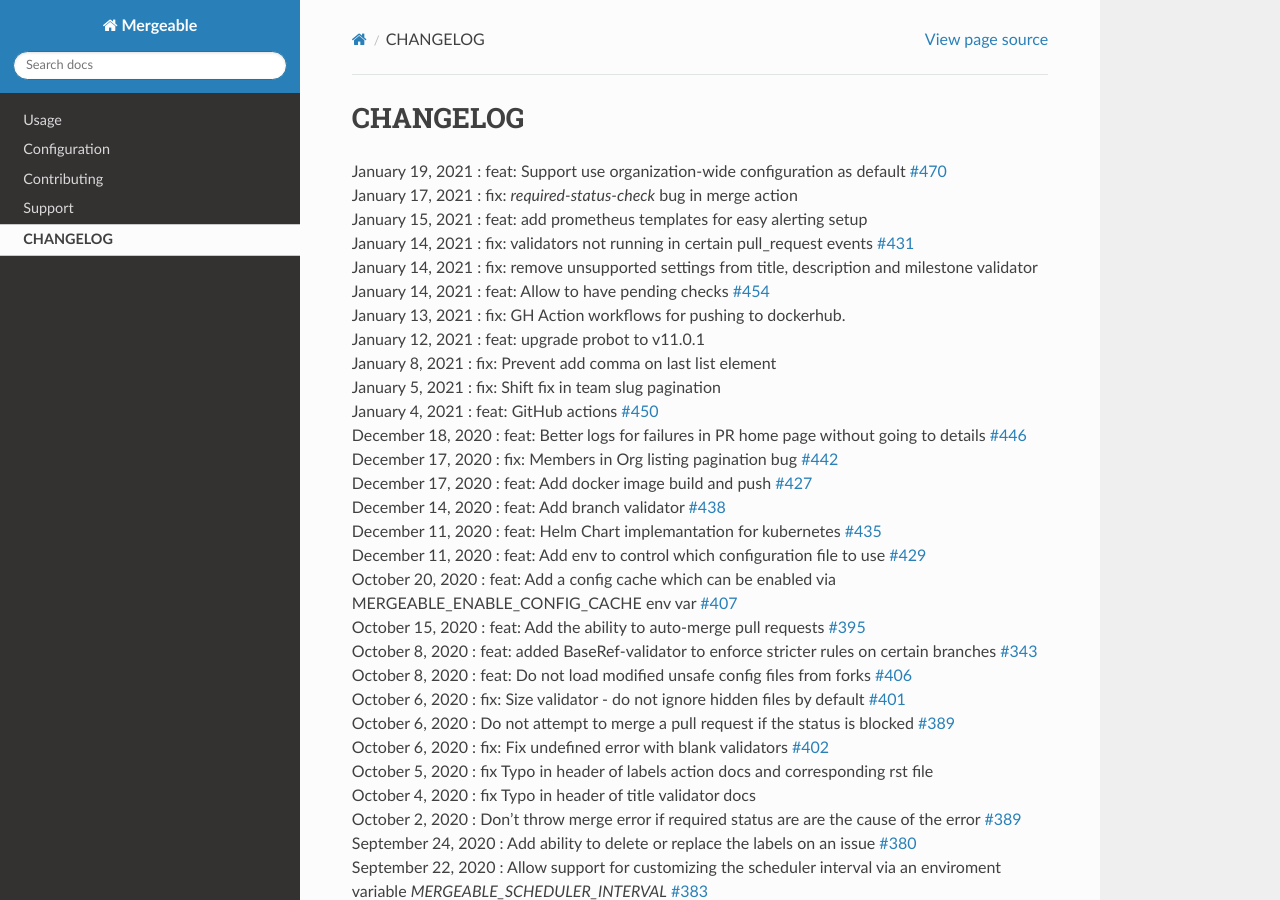
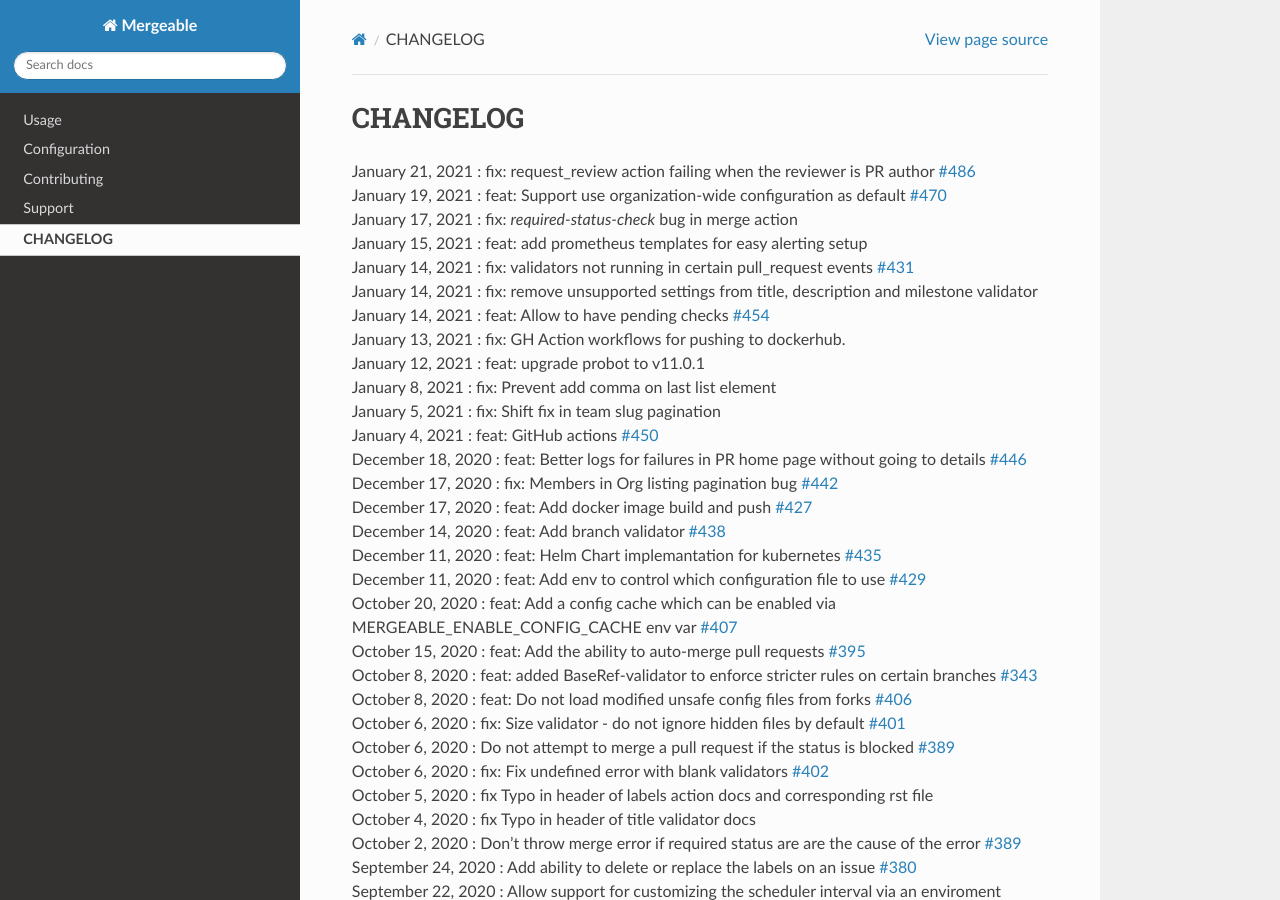
Before and after one commit to mergeability/mergeable, a Sphinx documentation site: the page built from docs/changelog.rst, in a window 1280 px wide and 900 px high. Built offline with Sphinx 7.4.7 and the Read the Docs theme 2.0.0, drawn with Linux system fonts in a browser that asks for light colours; pages that are not in the unit, such as notebooks, are missing from menus.

Commit message:
add changelog entry

```diff
--- a/docs/changelog.rst
+++ b/docs/changelog.rst
@@ -1,6 +1,7 @@
 CHANGELOG
 =====================================
 
+| January 21, 2021 : fix: request_review action failing when the reviewer is PR author `#486 <https://github.com/mergeability/mergeable/issues/486>`_
 | January 19, 2021 : feat: Support use organization-wide configuration as default `#470 <https://github.com/mergeability/mergeable/issues/470>`_
 | January 17, 2021 : fix: `required-status-check` bug in merge action
 | January 15, 2021 : feat: add prometheus templates for easy alerting setup
```
